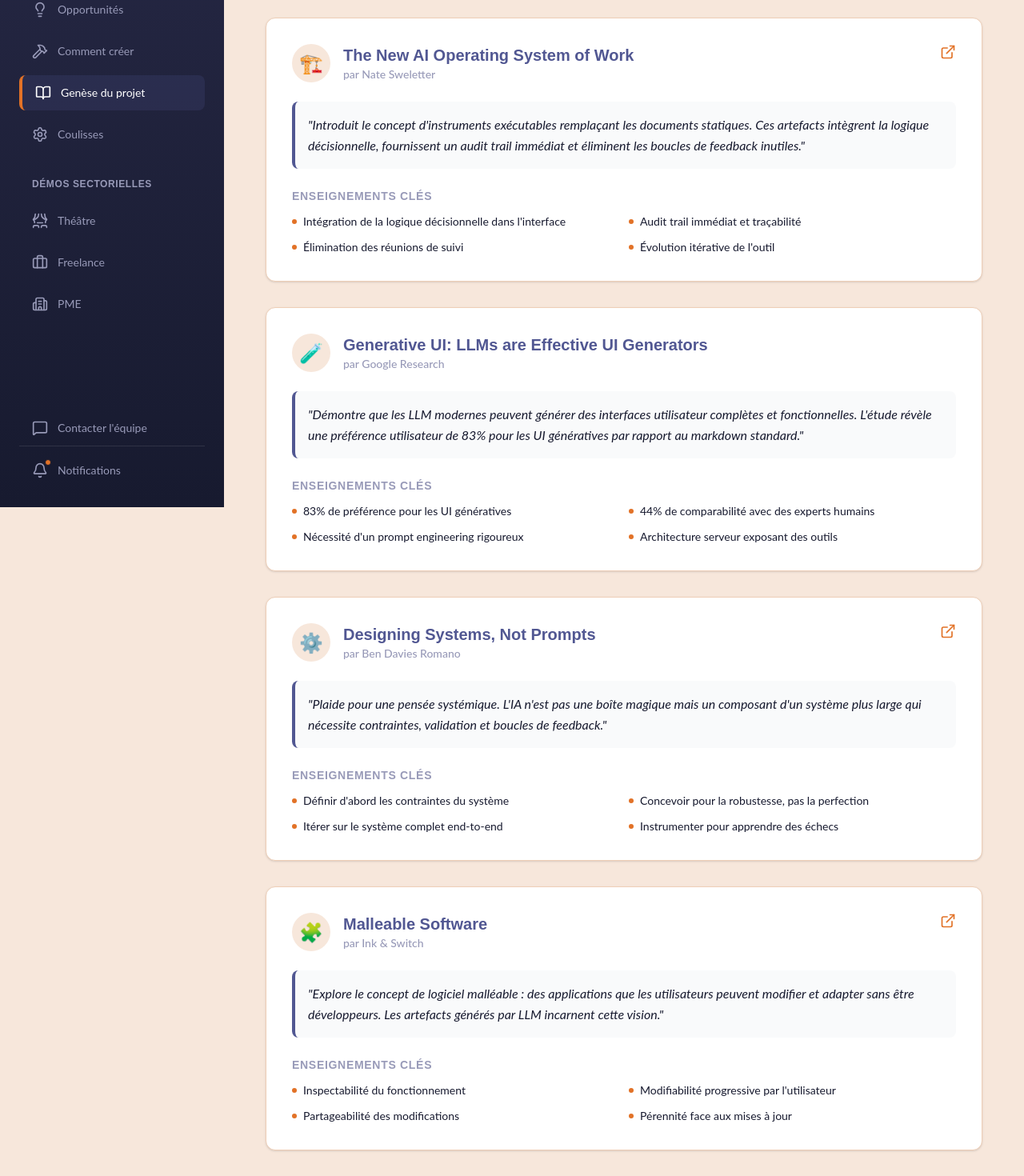
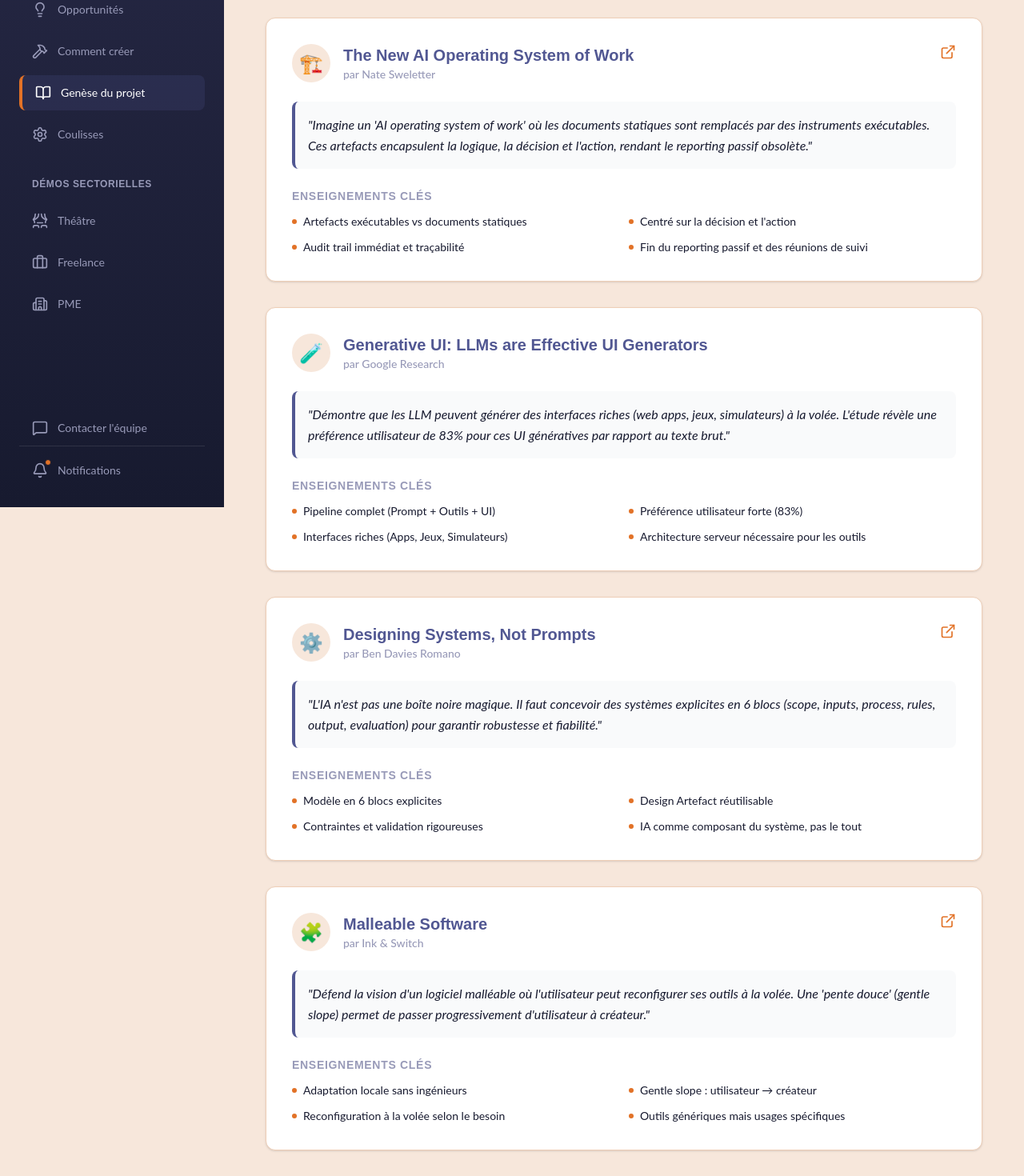
Before and after one commit to memoways/artefacts-demonstrator-app, a React (Vite) app: page /genesis in a window 1280 px wide. Shown: the part 166-1636 px from the top of the page at 80% size. Built offline with nearby package versions, Linux system fonts and the light colour scheme.

Commit message:
feat: Expand Genesis page articles with detailed content

```diff
--- a/src/pages/Genesis.tsx
+++ b/src/pages/Genesis.tsx
@@ -7,12 +7,12 @@ const Genesis = () => {
             author: "Nate Sweletter",
             url: "https://natesweletter.substack.com/p/the-new-ai-operating-system-of-work-goodbye",
             icon: "🏗️",
-            summary: "Introduit le concept d'instruments exécutables remplaçant les documents statiques. Ces artefacts intègrent la logique décisionnelle, fournissent un audit trail immédiat et éliminent les boucles de feedback inutiles.",
+            summary: "Imagine un 'AI operating system of work' où les documents statiques sont remplacés par des instruments exécutables. Ces artefacts encapsulent la logique, la décision et l'action, rendant le reporting passif obsolète.",
             keyPoints: [
-                "Intégration de la logique décisionnelle dans l'interface",
+                "Artefacts exécutables vs documents statiques",
+                "Centré sur la décision et l'action",
                 "Audit trail immédiat et traçabilité",
-                "Élimination des réunions de suivi",
-                "Évolution itérative de l'outil"
+                "Fin du reporting passif et des réunions de suivi"
             ]
         },
         {
@@ -20,12 +20,12 @@ const Genesis = () => {
             author: "Google Research",
             url: "#",
             icon: "🧪",
-            summary: "Démontre que les LLM modernes peuvent générer des interfaces utilisateur complètes et fonctionnelles. L'étude révèle une préférence utilisateur de 83% pour les UI génératives par rapport au markdown standard.",
+            summary: "Démontre que les LLM peuvent générer des interfaces riches (web apps, jeux, simulateurs) à la volée. L'étude révèle une préférence utilisateur de 83% pour ces UI génératives par rapport au texte brut.",
             keyPoints: [
-                "83% de préférence pour les UI génératives",
-                "44% de comparabilité avec des experts humains",
-                "Nécessité d'un prompt engineering rigoureux",
-                "Architecture serveur exposant des outils"
+                "Pipeline complet (Prompt + Outils + UI)",
+                "Préférence utilisateur forte (83%)",
+                "Interfaces riches (Apps, Jeux, Simulateurs)",
+                "Architecture serveur nécessaire pour les outils"
             ]
         },
         {
@@ -33,12 +33,12 @@ const Genesis = () => {
             author: "Ben Davies Romano",
             url: "https://bendaviesromano.medium.com/designing-systems-not-prompts-a-complete-guide-to-making-ai-actually-work-with-systems-thinking-8f5395192a2",
             icon: "⚙️",
-            summary: "Plaide pour une pensée systémique. L'IA n'est pas une boîte magique mais un composant d'un système plus large qui nécessite contraintes, validation et boucles de feedback.",
+            summary: "L'IA n'est pas une boîte noire magique. Il faut concevoir des systèmes explicites en 6 blocs (scope, inputs, process, rules, output, evaluation) pour garantir robustesse et fiabilité.",
             keyPoints: [
-                "Définir d'abord les contraintes du système",
-                "Concevoir pour la robustesse, pas la perfection",
-                "Itérer sur le système complet end-to-end",
-                "Instrumenter pour apprendre des échecs"
+                "Modèle en 6 blocs explicites",
+                "Design Artefact réutilisable",
+                "Contraintes et validation rigoureuses",
+                "IA comme composant du système, pas le tout"
             ]
         },
         {
@@ -46,12 +46,12 @@ const Genesis = () => {
             author: "Ink & Switch",
             url: "https://www.inkandswitch.com/essay/malleable-software/",
             icon: "🧩",
-            summary: "Explore le concept de logiciel malléable : des applications que les utilisateurs peuvent modifier et adapter sans être développeurs. Les artefacts générés par LLM incarnent cette vision.",
+            summary: "Défend la vision d'un logiciel malléable où l'utilisateur peut reconfigurer ses outils à la volée. Une 'pente douce' (gentle slope) permet de passer progressivement d'utilisateur à créateur.",
             keyPoints: [
-                "Inspectabilité du fonctionnement",
-                "Modifiabilité progressive par l'utilisateur",
-                "Partageabilité des modifications",
-                "Pérennité face aux mises à jour"
+                "Adaptation locale sans ingénieurs",
+                "Gentle slope : utilisateur → créateur",
+                "Reconfiguration à la volée selon le besoin",
+                "Outils génériques mais usages spécifiques"
             ]
         }
     ];
```
